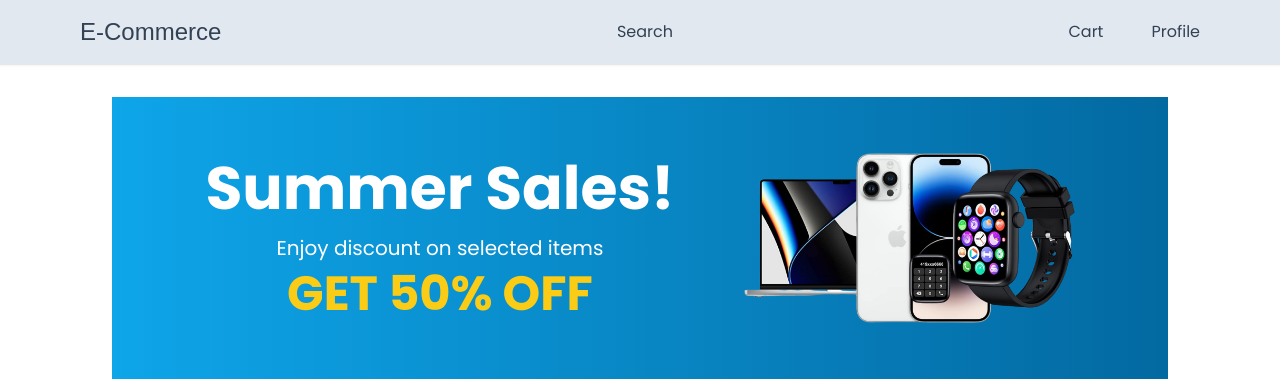
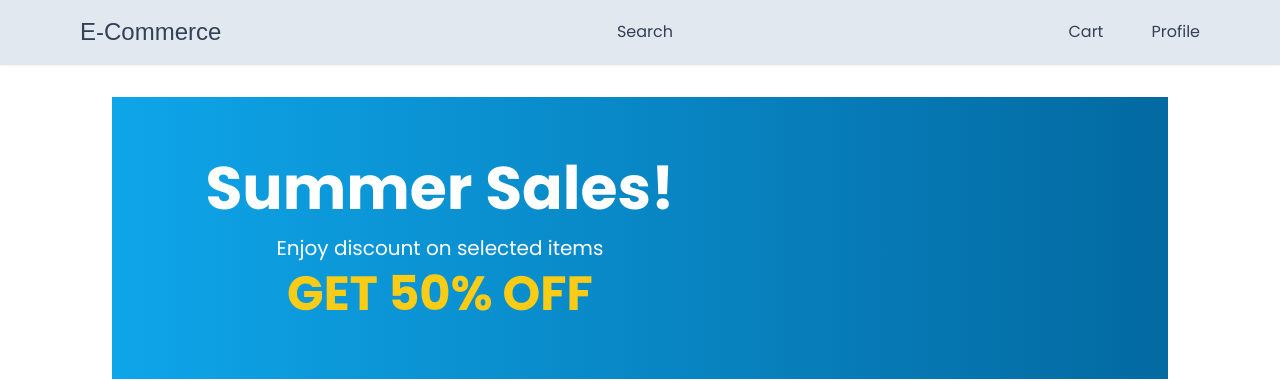
Before and after one commit to vaisakhpn/E-Commerce, a Next.js app: page / in a window 1280 px wide. Shown: the top 381 px of the page. Built offline with nearby package versions, Linux system fonts and the light colour scheme; a web font is replaced by a local one.

Commit message:
banner home

```diff
--- a/app/component/HomeBanner.tsx
+++ b/app/component/HomeBanner.tsx
@@ -15,14 +15,7 @@
             GET 50% OFF
           </p>
         </div>
-        <div className="w-1/3 relative aspect-video">
-          <Image
-            src="/banner-image.png"
-            fill
-            alt="Banner image"
-            className="object-contain"
-          />
-        </div>
+        <div className="w-1/3 relative aspect-video"></div>
       </div>
     </div>
   );
```
